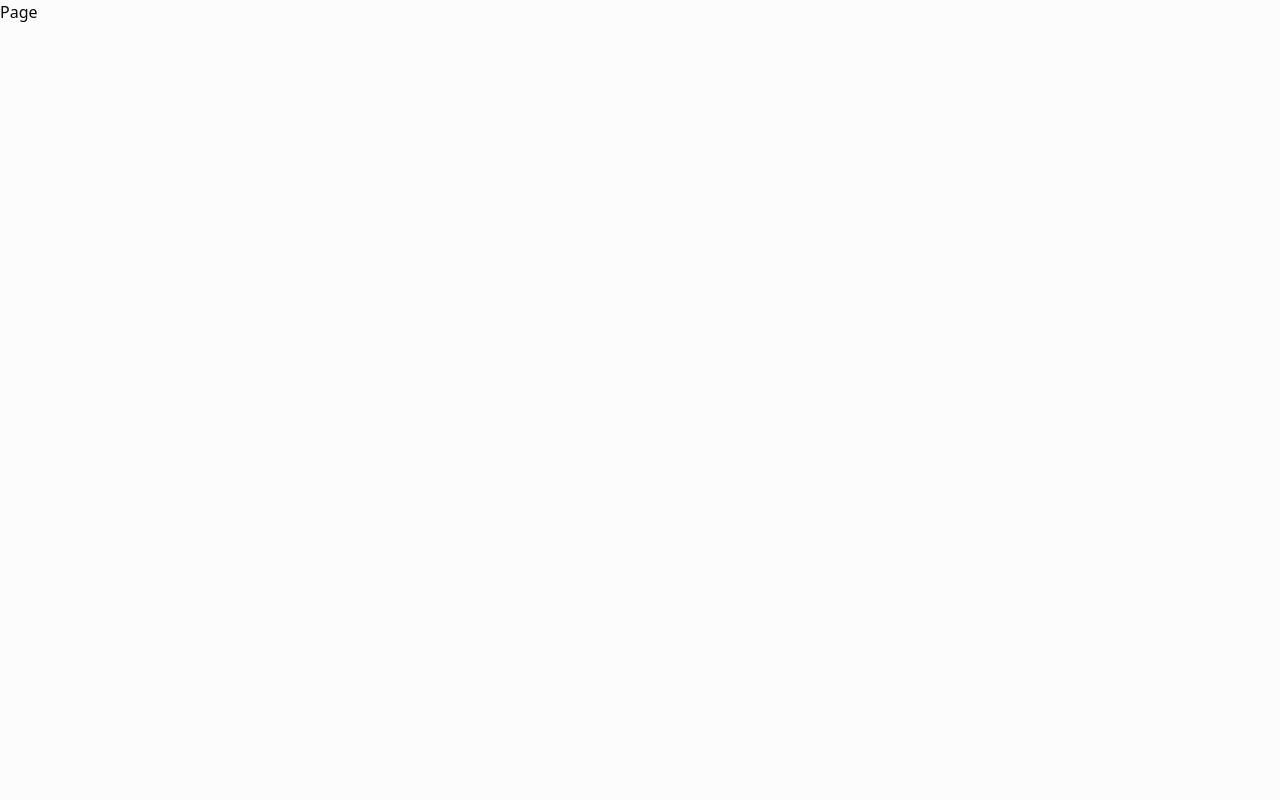
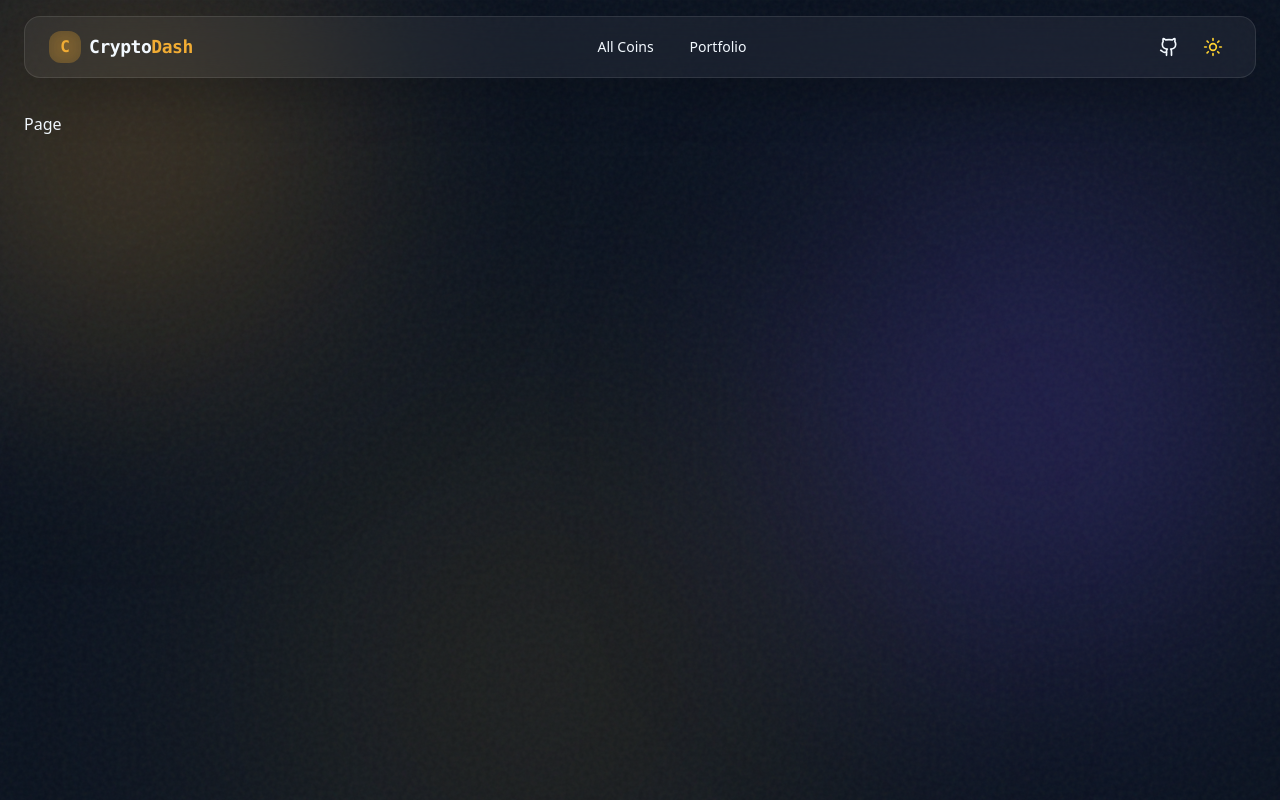
Before and after one commit to kwanljuin/crypto-dashboard, a Next.js app: page / in a window 1280 px wide. Built offline with nearby package versions, Linux system fonts and the light colour scheme.

Commit message:
feat: implement new background and glassmorphic layout

```diff
--- a/app/layout.tsx
+++ b/app/layout.tsx
@@ -1,20 +1,12 @@
 import type { Metadata } from "next";
-import { Geist, Geist_Mono } from "next/font/google";
+import { ThemeProvider } from "@/components/theme-provider";
+import { LiquidBackground } from "@/components/ui/liquid-background";
+import { NavHeader } from "@/components/ui/nav-header";
 import "./globals.css";
-
-const geistSans = Geist({
-  variable: "--font-geist-sans",
-  subsets: ["latin"],
-});
-
-const geistMono = Geist_Mono({
-  variable: "--font-geist-mono",
-  subsets: ["latin"],
-});
 
 export const metadata: Metadata = {
   title: "Crypto Dashboard",
-  description: "Dashboard for crypto",
+  description: "Real-time crypto market analytics with Liquid Glass UI",
 };
 
 export default function RootLayout({
@@ -23,11 +15,20 @@ export default function RootLayout({
   children: React.ReactNode;
 }>) {
   return (
-    <html lang="en">
-      <body
-        className={`${geistSans.variable} ${geistMono.variable} antialiased`}
-      >
-        {children}
+    <html lang="en" suppressHydrationWarning>
+      <body className="antialiased min-h-screen">
+        <ThemeProvider
+          attribute="class"
+          defaultTheme="dark"
+          enableSystem
+          disableTransitionOnChange
+        >
+          <LiquidBackground />
+          <NavHeader />
+          <main className="pt-28 px-6 pb-12 w-full max-w-7xl mx-auto">
+            {children}
+          </main>
+        </ThemeProvider>
       </body>
     </html>
   );
--- /dev/null
+++ b/components/theme-provider.tsx
@@ -0,0 +1,11 @@
+"use client"
+
+import * as React from "react"
+import { ThemeProvider as NextThemesProvider } from "next-themes"
+
+export function ThemeProvider({
+    children,
+    ...props
+}: React.ComponentProps<typeof NextThemesProvider>) {
+    return <NextThemesProvider {...props}>{children}</NextThemesProvider>
+}
--- /dev/null
+++ b/components/ui/liquid-background.tsx
@@ -0,0 +1,59 @@
+'use client';
+
+import { motion } from 'motion/react';
+
+export const LiquidBackground = () => {
+  return (
+    <div className="fixed inset-0 -z-10 overflow-hidden bg-background">
+      {/* Primary Blob */}
+      <motion.div
+        className="absolute -top-[10%] -left-[10%] h-[50vh] w-[50vh] rounded-full bg-primary/20 blur-[100px] will-change-transform"
+        animate={{
+          x: [0, 100, 0],
+          y: [0, 50, 0],
+          scale: [1, 1.2, 1],
+        }}
+        transition={{
+          duration: 20,
+          repeat: Infinity,
+          ease: "easeInOut",
+        }}
+      />
+
+      {/* Secondary Blob */}
+      <motion.div
+        className="absolute top-[20%] right-[0%] h-[60vh] w-[60vh] rounded-full bg-accent/20 blur-[120px] will-change-transform"
+        animate={{
+          x: [0, -50, 0],
+          y: [0, 100, 0],
+          scale: [1, 1.1, 1],
+        }}
+        transition={{
+          duration: 25,
+          repeat: Infinity,
+          ease: "easeInOut",
+          delay: 2,
+        }}
+      />
+
+      {/* Tertiary Blob (Bottom) */}
+      <motion.div
+        className="absolute -bottom-[20%] left-[20%] h-[70vh] w-[70vh] rounded-full bg-secondary/10 blur-[140px] will-change-transform"
+        animate={{
+          x: [0, 50, 0],
+          y: [0, -50, 0],
+          scale: [1, 1.3, 1],
+        }}
+        transition={{
+          duration: 30,
+          repeat: Infinity,
+          ease: "easeInOut",
+          delay: 5,
+        }}
+      />
+
+      {/* Noise Overlay */}
+      <div className="absolute inset-0 noise-overlay opacity-20 dark:opacity-40" />
+    </div>
+  );
+};
--- /dev/null
+++ b/components/ui/nav-header.tsx
@@ -0,0 +1,79 @@
+'use client';
+
+import Link from 'next/link';
+import { useTheme } from 'next-themes';
+import { Moon, Sun, Github } from 'lucide-react';
+import { Button } from '@/components/ui/button';
+import { motion } from 'motion/react';
+import { useState, useEffect } from 'react';
+
+// Temporary Button component until we implement shadcn/ui fully
+const NavButton = ({ children, onClick, className }: { children: React.ReactNode, onClick?: () => void, className?: string }) => (
+    <button
+        onClick={onClick}
+        className={`p-2 rounded-lg hover:bg-muted/20 transition-colors ${className}`}
+    >
+        {children}
+    </button>
+);
+
+export const NavHeader = () => {
+    const { theme, setTheme } = useTheme();
+    const [mounted, setMounted] = useState(false);
+
+    useEffect(() => {
+        setMounted(true);
+    }, []);
+
+    return (
+        <motion.header
+            initial={{ y: -100 }}
+            animate={{ y: 0 }}
+            transition={{ type: 'spring', stiffness: 100, damping: 20 }}
+            className="fixed top-0 left-0 right-0 z-50 px-6 py-4"
+        >
+            <div className="mx-auto max-w-7xl glass-panel rounded-2xl px-6 py-3 flex items-center justify-between">
+                <Link href="/" className="flex items-center gap-2 group">
+                    <div className="relative w-8 h-8 rounded-lg bg-primary/20 flex items-center justify-center overflow-hidden">
+                        <div className="absolute inset-0 bg-primary/20 blur-sm group-hover:bg-primary/40 transition-colors" />
+                        <span className="relative font-mono font-bold text-primary group-hover:text-primary-foreground transition-colors">C</span>
+                    </div>
+                    <span className="font-mono font-bold text-lg tracking-tight group-hover:text-glow transition-all">
+                        Crypto<span className="text-primary">Dash</span>
+                    </span>
+                </Link>
+
+                <nav className="flex items-center gap-1">
+                    <Link href="/coins" className="px-4 py-2 text-sm font-medium hover:text-primary transition-colors">
+                        All Coins
+                    </Link>
+                    <Link href="/portfolio" className="px-4 py-2 text-sm font-medium hover:text-primary transition-colors">
+                        Portfolio
+                    </Link>
+                </nav>
+
+                <div className="flex items-center gap-2">
+                    <a
+                        href="https://github.com/kwanljuin/crypto-dashboard"
+                        target="_blank"
+                        rel="noopener noreferrer"
+                        className="p-2 rounded-lg hover:bg-muted/20 transition-colors"
+                    >
+                        <Github className="w-5 h-5" />
+                    </a>
+
+                    <button
+                        onClick={() => setTheme(theme === 'dark' ? 'light' : 'dark')}
+                        className="p-2 rounded-lg hover:bg-muted/20 transition-colors"
+                    >
+                        {mounted && theme === 'dark' ? (
+                            <Sun className="w-5 h-5 text-amber-300" />
+                        ) : (
+                            <Moon className="w-5 h-5 text-slate-700" />
+                        )}
+                    </button>
+                </div>
+            </div>
+        </motion.header>
+    );
+};
```
